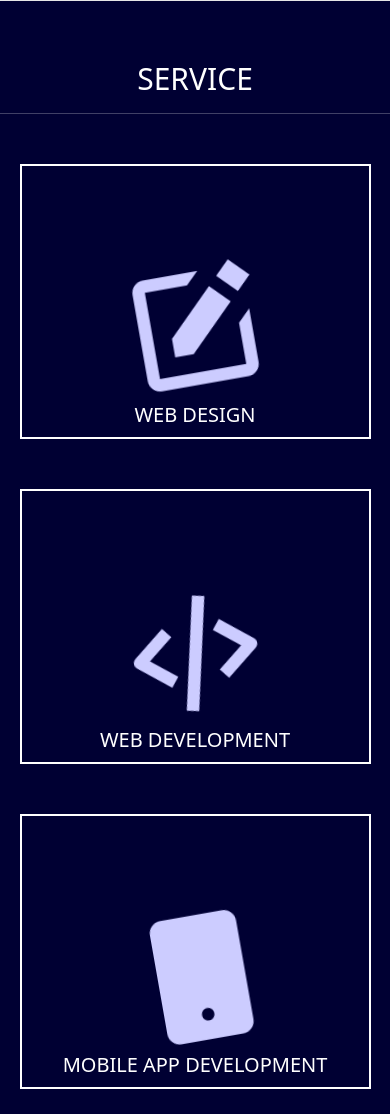
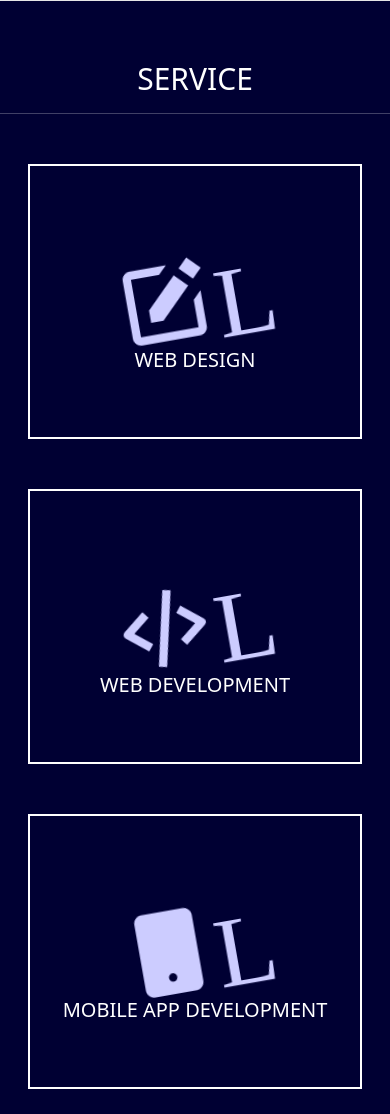
Before and after one commit to hollarteju/django, a Python web app: template page/templates/home.html in a window 390 px wide. Shown: the part 1211-2325 px from the top of the page. Run offline with Jinja, Linux system fonts and the light colour scheme; the template is opened without the code that fills it, so the values that code supplies are empty; some libraries are stand-ins or nearby versions.

Commit message:
changes on icons size

```diff
--- a/page/static/main.css
+++ b/page/static/main.css
@@ -406,7 +406,7 @@ form textarea:hover{
 @media(max-width:1023px){
 
 .service-layer{
-	height:270px;
+	height:290px;
 	}
 
 
@@ -471,20 +471,36 @@ form textarea:hover{
 		left: 58%;
 	}
 
+.icon h3{
+	color:white;
+	font-size:12px;
+	padding: 0 20px;
+}
 
-.service-layer{
-	height:250px;
-	}
+
+.icon i{
+	font-size:100px;
+}
+
+#service-layer{
+	height: 200px;
+}
 
 
 .service-layer:hover .icon h3{
-	font-size:15px ;
+	font-size:12px ;
+}
+
+
+.service-layer:hover .icon-box p{
+	font-size:0.8rem ;
 }
 
 
 .service-layer:hover .icon{
 	padding:18px 0px;
 }
+
 }
 
 
@@ -562,8 +578,25 @@ form textarea:hover{
 }
 
 
-.service-layer{
+#service-layer{
 	height:350px;
+	width: 95%;
+	margin: 50px auto;
+}
+.icon i{
+	font-size:150px;
+}
+
+.icon h3{
+	font-size:20px;
+}
+
+.icon-box p{
+	padding-top:30px;
+}
+
+.service-layer:hover .icon-box p{
+	font-size: 18px;
 }
 
 
@@ -649,7 +682,27 @@ form textarea:hover{
 	padding-top: 40%;
 }
 
+
+.icon i{
+	font-size:100px;
 }
+
+
+#service-layer{
+	height:275px;
+}
+
+.service-layer:hover .icon h3{
+	font-size:18px ;
+}
+
+
+.service-layer:hover .icon-box span{
+	font-size:80px ;
+}
+
+}
+
 
 
 @media(max-width:420px){
@@ -710,7 +763,7 @@ form textarea:hover{
 
 }
 
-@media(max-width:279px){
+@media(max-width:345px){
 
 .home-container h3:nth-child(1){
 	font-size: 10px;
@@ -749,7 +802,7 @@ form textarea:hover{
 	font-size:80px ;
 }
 
-.service-layer{
-	height:265px;
+#service-layer{
+	height:230px;
 }
 }
--- a/page/templates/home.html
+++ b/page/templates/home.html
@@ -94,36 +94,36 @@
 
 			<div class='service-container'>
 
-				<div class='service-layer'>
+				<div class='service-layer' id="service-layer">
 
 					<div class='icon'>
-						<i class='bx bxs-edit bx-tada' ></i>
+						<i class='bx bxs-edit bx-tada' >L</i>
 						<h3>WEB DESIGN</h3>
 					</div>
 					<div class='icon-box'>
 						<p>Build from scratch, upgrade and renew website that support all platforms.</p>
-						<span class='bx bxs-edit bx-tada' ></span>
+						<span class='bx bxs-edit bx-tada' >O</span>
 					</div>
 				</div>
 
-				<div class='service-layer'>
+				<div class='service-layer' id="service-layer">
 					<div class='icon'>
-						<i class='bx bx-code-alt bx-tada' ></i>
+						<i class='bx bx-code-alt bx-tada' >L</i>
 						<h3>WEB DEVELOPMENT</h3>
 					</div>
 					<div class='icon-box'>
 						<p>Our websites are programmed to work seamlessly on all devices(Desktop, Mobile and Tablet).</p>
-						<span class='bx bx-code-alt bx-tada' ></span>
+						<span class='bx bx-code-alt bx-tada' >O</span>
 					</div>
 				</div>
-				<div class='service-layer'>
+				<div class='service-layer' id="service-layer">
 					<div class='icon'>
-						<i class='bx bxs-mobile bx-tada' ></i>
+						<i class='bx bxs-mobile bx-tada' >L</i>
 						<h3>MOBILE APP DEVELOPMENT</h3>
 					</div>
 					<div class='icon-box'>
 						<p>Delivering digital transformation with mobile app that enable to do business-anywhere,anytime.</p>
-						<span class='bx bxs-mobile bx-tada'></span>
+						<span class='bx bxs-mobile bx-tada'>O</span>
 					</div>
 				</div>
 			</div>
```
